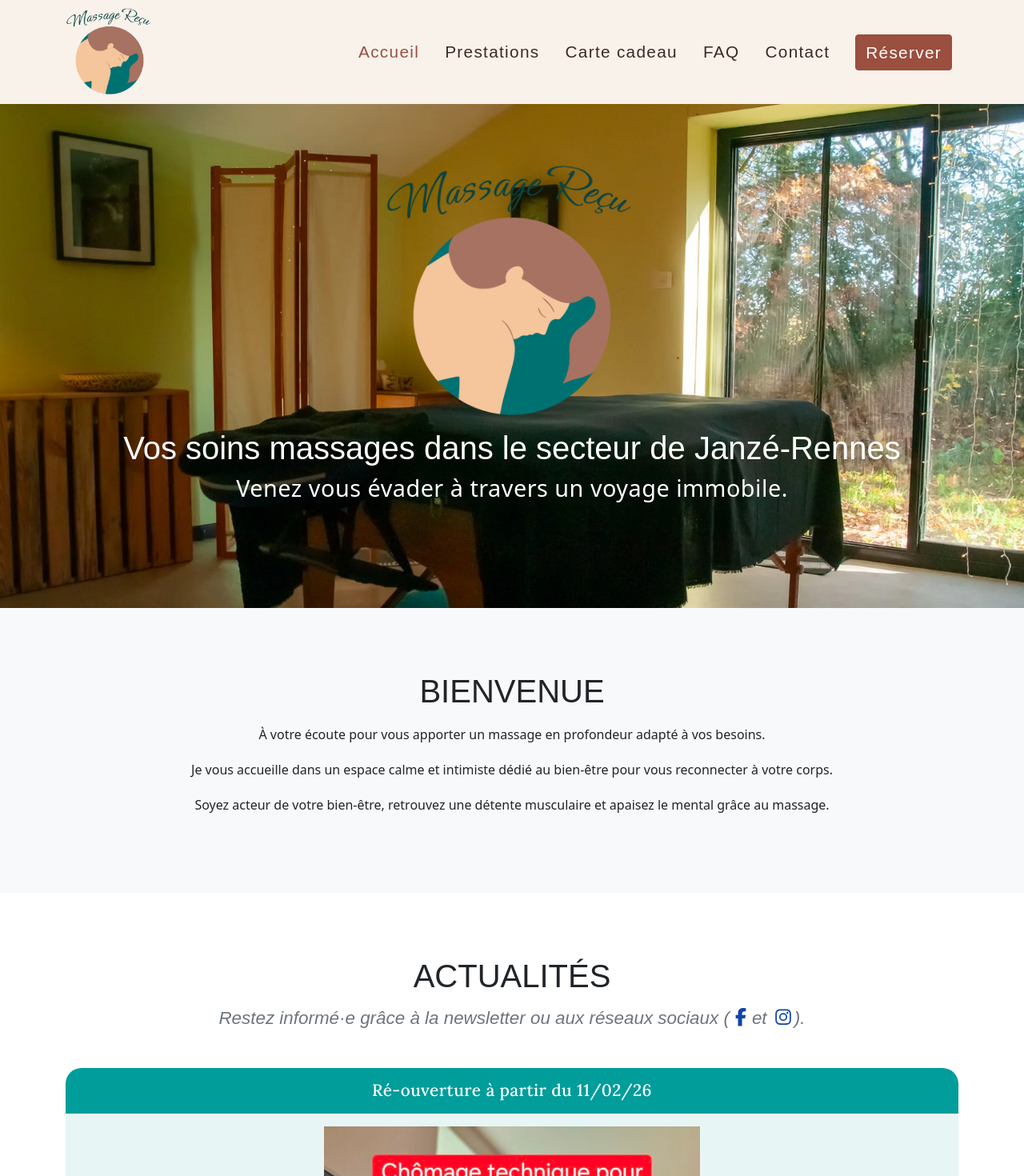
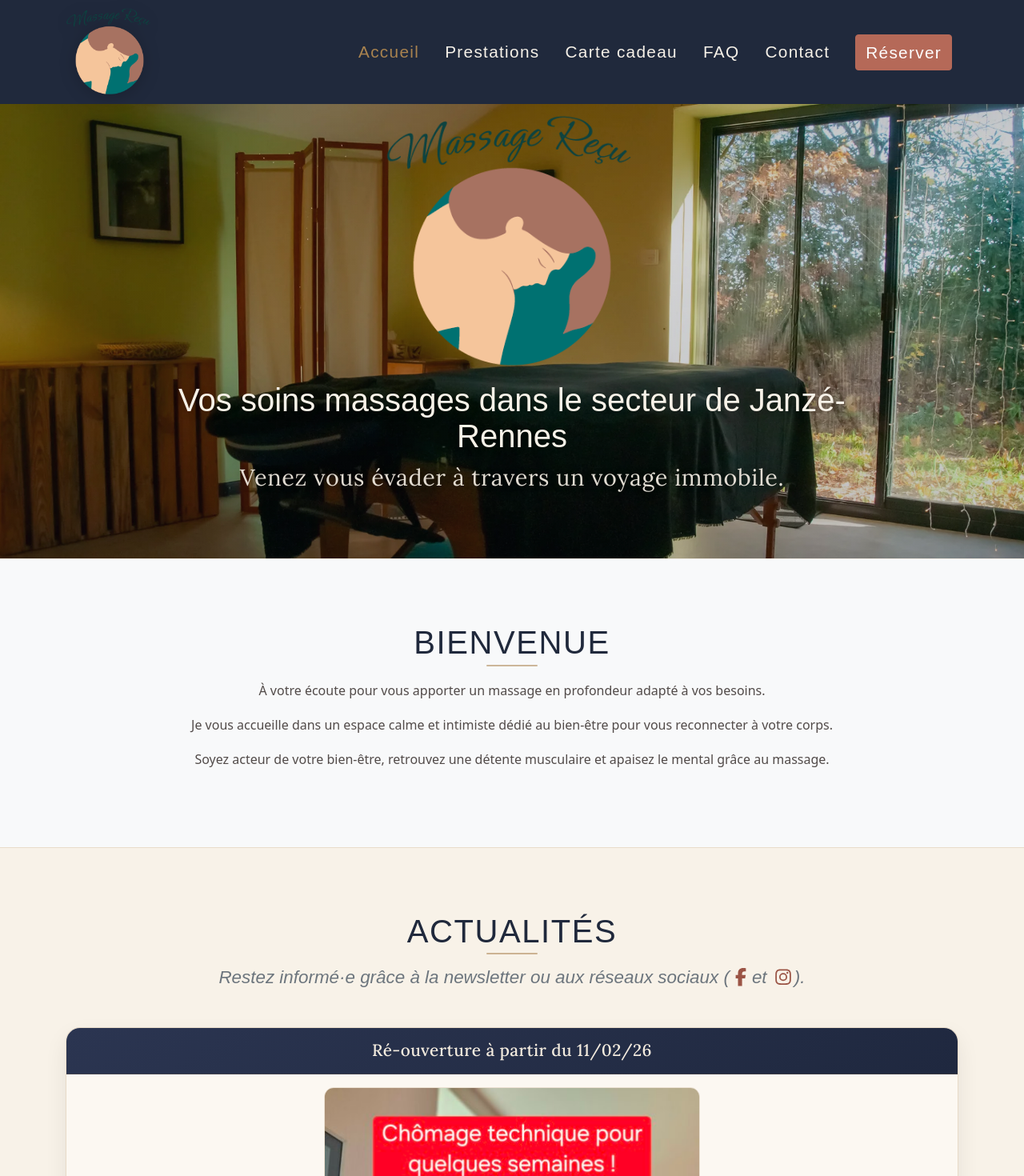
Before and after one commit to Arthurin/massagerecu-app, a Next.js app: page / in a window 1280 px wide. Shown: the top 1470 px of the page at 80% size. Built offline with nearby package versions, Linux system fonts and the light colour scheme; a web font is replaced by a local one.

Commit message:
1.2.22 Refonte complète du style visuel pour passer sur du bleu/doré

```diff
--- a/src/app/contact/page.tsx
+++ b/src/app/contact/page.tsx
@@ -13,7 +13,7 @@ export const metadata: Metadata = {
 
 export default function ContactPage() {
   return (
-    <section id="premiere-section" className="page-section bg-light">
+    <section id="premiere-section" className="page-section contact-page">
       <div className="container">
         <div className="text-center">
           <h1 className="section-heading text-uppercase">Me contacter</h1>
--- a/src/app/faq/page.tsx
+++ b/src/app/faq/page.tsx
@@ -6,7 +6,7 @@ export const metadata: Metadata = {
 
 export default function FAQPage() {
   return (
-    <section id="premiere-section" className="page-section bg-light">
+    <section id="premiere-section" className="page-section faq-page">
       <div className="container">
         <div className="text-center">
           <h1 className="section-heading text-uppercase">FAQ</h1>
--- a/src/app/page.tsx
+++ b/src/app/page.tsx
@@ -6,7 +6,7 @@ import NewsItem from "@/components/layout/NewsItem";
 
 export default function Home() {
   return (
-    <>
+    <div className="home-page">
       <header className="masthead">
         <div className="container-lg">
           <Image
@@ -208,6 +208,6 @@ export default function Home() {
           </div>
         </div>
       </section>
-    </>
+    </div>
   );
 }
--- a/src/app/prestations/page.tsx
+++ b/src/app/prestations/page.tsx
@@ -9,7 +9,7 @@ export const metadata: Metadata = {
 export default function Prestations() {
   return (
     <>
-      <section id="premiere-section" className="page-section bg-light">
+      <section id="premiere-section" className="page-section prestations-page">
         <div className="container-lg">
           <div className="text-center">
             <h1 className="section-heading text-uppercase">Tarifs</h1>
@@ -21,7 +21,7 @@ export default function Prestations() {
           <TableauMassages />
         </div>
       </section>
-      <section id="portfolio" className="page-section">
+      <section id="portfolio" className="page-section prestations-showcase">
         <div className="container-lg">
           <div className="text-center">
             <h1 className="section-heading text-uppercase">
--- a/src/styles/_global.scss
+++ b/src/styles/_global.scss
@@ -35,6 +35,12 @@ body {
     0 0 0 3px hsla(210, 96%, 45%, 25%), 0 1px 1px 0 rgba(0, 0, 0, 0.08);
   --focusErrorBoxShadow:
     0 0 0 3px hsla(0, 96%, 45%, 0.25), 0 1px 1px 0 rgba(0, 0, 0, 0.08);
+
+  // Premium surface tokens (content backgrounds)
+  --surface-1: #ffffff;
+  --surface-2: #fdfaf5;
+  --surface-3: #f8f2e8;
+  --surface-4: #fcf8f2;
 }
 
 // Force Lora for lower headings (overrides Bootstrap headings)
--- a/src/styles/components/_carte_cadeau.scss
+++ b/src/styles/components/_carte_cadeau.scss
@@ -207,12 +207,12 @@
 }
 
 .gift-page {
-  --gift-primary: #9a4f3f;
-  --gift-primary-deep: #6f362d;
+  --gift-primary: #b56958;
+  --gift-primary-deep: #9b5445;
   --gift-accent: #a9834f;
-  --gift-ink: #2b1f1b;
-  --gift-cream: #f6f1ec;
-  --gift-sand: #fbf7f3;
+  --gift-ink: #231a17;
+  --gift-cream: var(--surface-3);
+  --gift-sand: var(--surface-4);
   --gift-shadow:
     0 28px 80px rgba(0, 0, 0, 0.12), 0 6px 18px rgba(0, 0, 0, 0.08);
 
@@ -233,18 +233,18 @@
 .gift-hero {
   background:
     radial-gradient(
-      circle at 10% 5%,
-      rgba(255, 246, 235, 0.9) 0%,
-      rgba(255, 246, 235, 0.5) 32%,
-      rgba(255, 246, 235, 0) 68%
+      circle at 80% 0%,
+      rgba(198, 165, 107, 0.25) 0%,
+      rgba(198, 165, 107, 0.1) 32%,
+      rgba(198, 165, 107, 0) 68%
     ),
     radial-gradient(
-      circle at 82% 18%,
-      rgba(196, 168, 145, 0.35) 0%,
-      rgba(196, 168, 145, 0.15) 35%,
-      rgba(196, 168, 145, 0) 65%
+      circle at 8% 30%,
+      rgba(43, 58, 88, 0.18) 0%,
+      rgba(43, 58, 88, 0.08) 35%,
+      rgba(43, 58, 88, 0) 65%
     ),
-    linear-gradient(135deg, #f6efe7 0%, #fbf8f4 45%, #ffffff 100%);
+    linear-gradient(135deg, #f5f0e8 0%, #fbf8f2 45%, #ffffff 100%);
   padding: 5.5rem 0 4.5rem;
   position: relative;
   overflow: hidden;
@@ -258,7 +258,7 @@
   width: 420px;
   height: 420px;
   border-radius: 999px;
-  background: rgba(154, 79, 63, 0.12);
+  background: rgba(198, 165, 107, 0.2);
   filter: blur(0);
   z-index: 0;
 }
@@ -279,7 +279,7 @@
   text-transform: uppercase;
   font-size: 0.85rem;
   letter-spacing: 0.2em;
-  color: var(--gift-accent);
+  color: #3b4a70;
   margin-bottom: 1rem;
   font-family: var(--font-roboto), sans-serif;
 }
@@ -291,7 +291,7 @@
 
 .gift-hero__lead {
   font-size: 1.2rem;
-  color: rgba(43, 31, 27, 0.78);
+  color: rgba(35, 26, 23, 0.78);
   margin-bottom: 2rem;
   max-width: 520px;
 }
@@ -317,7 +317,7 @@
   padding: 0.85rem 1.9rem;
   font-weight: 600;
   letter-spacing: 0.02em;
-  box-shadow: 0px 5px 15px rgba(154, 79, 63, 0.45);
+  box-shadow: 0 8px 20px rgba(155, 84, 69, 0.34);
   transition:
     transform 0.25s ease,
     box-shadow 0.25s ease;
@@ -327,13 +327,13 @@
 .gift-hero__cta:hover,
 .gift-hero__cta:focus {
   transform: translateY(-2px);
-  box-shadow: 0 12px 24px rgba(154, 79, 63, 0.32);
+  box-shadow: 0 12px 24px rgba(155, 84, 69, 0.28);
   color: #ffffff;
 }
 
 .gift-hero__note {
   font-size: 0.95rem;
-  color: rgba(43, 31, 27, 0.7);
+  color: rgba(35, 26, 23, 0.7);
   text-align: center;
 }
 
@@ -372,7 +372,7 @@
 
 .gift-info {
   padding: 4.5rem 0;
-  background: #ffffff;
+  background: var(--surface-1);
 }
 
 .gift-info__grid {
@@ -383,7 +383,7 @@
 
 .gift-info__text p {
   font-size: 1.05rem;
-  color: rgba(43, 31, 27, 0.8);
+  color: rgba(35, 26, 23, 0.8);
 }
 
 .gift-info__highlights {
@@ -393,7 +393,7 @@
 }
 
 .gift-highlight {
-  border-left: 2px solid rgba(154, 79, 63, 0.2);
+  border-left: 2px solid rgba(198, 165, 107, 0.45);
   padding-left: 1.2rem;
 }
 
@@ -405,17 +405,17 @@
 
 .gift-highlight p {
   margin-bottom: 0;
-  color: rgba(43, 31, 27, 0.7);
+  color: rgba(35, 26, 23, 0.7);
 }
 
 .gift-info__card {
   background: var(--gift-sand);
   padding: 2rem;
   border-radius: 24px;
-  border: 1px solid rgba(154, 79, 63, 0.12);
+  border: 1px solid rgba(198, 165, 107, 0.16);
   box-shadow:
     0 24px 55px rgba(0, 0, 0, 0.08),
-    inset 0 0 0 1px rgba(169, 131, 79, 0.14);
+    inset 0 0 0 1px rgba(198, 165, 107, 0.18);
 }
 
 .gift-info__card h3 {
@@ -438,7 +438,7 @@
   grid-template-columns: 34px 1fr;
   gap: 0.8rem;
   align-items: start;
-  color: rgba(43, 31, 27, 0.8);
+  color: rgba(35, 26, 23, 0.8);
 }
 
 .gift-info__steps li::before {
@@ -448,33 +448,37 @@
   border-radius: 999px;
   display: grid;
   place-items: center;
-  background: rgba(154, 79, 63, 0.12);
-  color: var(--gift-accent);
+  background: rgba(198, 165, 107, 0.2);
+  color: #3b4a70;
   font-weight: 600;
 }
 
 .gift-info__eco {
-  background: #ffffff;
+  background: var(--surface-1);
   border-radius: 18px;
   padding: 1rem 1.2rem;
-  border: 1px dashed rgba(154, 79, 63, 0.2);
+  border: 1px dashed rgba(198, 165, 107, 0.35);
 }
 
 .gift-info__eco span {
   font-weight: 600;
   display: block;
   margin-bottom: 0.3rem;
-  color: var(--gift-accent);
+  color: #3b4a70;
 }
 
 .gift-info__eco p {
   margin-bottom: 0;
-  color: rgba(43, 31, 27, 0.7);
+  color: rgba(35, 26, 23, 0.7);
 }
 
 .gift-flow {
   padding: 4.5rem 0 5rem;
-  background: linear-gradient(160deg, #f7f2ec 0%, #ffffff 60%);
+  background: linear-gradient(
+    160deg,
+    var(--surface-3) 0%,
+    var(--surface-1) 60%
+  );
 }
 
 .gift-flow__header {
@@ -482,15 +486,15 @@
 }
 
 .gift-flow__header p {
-  color: rgba(43, 31, 27, 0.75);
+  color: rgba(35, 26, 23, 0.75);
 }
 
 .gift-flow__panel {
-  background: #ffffff;
+  background: var(--surface-1);
   border-radius: 28px;
   padding: 2.5rem;
   box-shadow: var(--gift-shadow);
-  border: 1px solid rgba(154, 79, 63, 0.12);
+  border: 1px solid rgba(198, 165, 107, 0.16);
 }
 
 .gift-flow__panel .carte-cadeau-component {
@@ -580,5 +584,5 @@
   width: 64px;
   height: 2px;
   border-radius: 999px;
-  background: rgba(169, 131, 79, 0.5);
+  background: rgba(198, 165, 107, 0.62);
 }
--- a/src/styles/components/_navbar.scss
+++ b/src/styles/components/_navbar.scss
@@ -8,11 +8,11 @@
 }
 
 #mainNav {
-  --nav-bg: #f8f2eb;
-  --nav-border: rgba(169, 131, 79, 0.26);
-  --nav-text: #3d2a25;
-  --nav-primary: #9a4f3f;
-  --nav-primary-deep: #6f362d;
+  --nav-bg: #20293c;
+  --nav-border: rgba(198, 165, 107, 0.24);
+  --nav-text: #f6f1e8;
+  --nav-primary: #b56958;
+  --nav-primary-deep: #9b5445;
   --nav-accent: #a9834f;
 
   padding-top: $menu-padding-small;
@@ -27,7 +27,7 @@
     font-weight: bold;
     color: var(--nav-accent);
     border-color: rgba(169, 131, 79, 0.45);
-    background: rgba(255, 255, 255, 0.75);
+    background: rgba(246, 241, 232, 0.08);
   }
 
   .navbar-toggler:focus {
@@ -40,6 +40,7 @@
     font-weight: $headings-font-weight;
     letter-spacing: $headings-letter-spacing;
     text-transform: uppercase;
+    filter: drop-shadow(0 3px 10px rgba(0, 0, 0, 0.2));
 
     img {
       height: $menu-logo-small;
@@ -64,7 +65,7 @@
         letter-spacing: $headings-letter-spacing;
 
         &.active {
-          color: var(--nav-primary);
+          color: var(--nav-accent);
         }
 
         &:hover {
@@ -86,8 +87,8 @@
       }
 
       .btnMenuCustom.btn-outline-primary {
-        color: var(--nav-primary-deep);
-        border-color: rgba(111, 54, 45, 0.45);
+        color: var(--nav-accent);
+        border-color: rgba(198, 165, 107, 0.45);
         background-color: transparent;
       }
 
@@ -112,7 +113,7 @@
       padding-top 0.3s ease-in-out,
       padding-bottom 0.3s ease-in-out,
       box-shadow 0.25s ease;
-    box-shadow: 0 8px 24px rgba(63, 42, 30, 0.1);
+    box-shadow: 0 12px 30px rgba(8, 14, 30, 0.36);
 
     .navbar-brand {
       font-size: 1.5em;
@@ -128,8 +129,8 @@
     &.navbar-shrink {
       padding-top: $menu-padding-bigscreen-sticky;
       padding-bottom: $menu-padding-bigscreen-sticky;
-      background-color: rgba(248, 242, 235, 0.98);
-      box-shadow: 0 10px 28px rgba(63, 42, 30, 0.16);
+      background-color: rgba(28, 38, 58, 0.96);
+      box-shadow: 0 14px 34px rgba(8, 14, 30, 0.46);
 
       .navbar-brand {
         font-size: 1.25em;
--- /dev/null
+++ b/src/styles/sections/_home_premium.scss
@@ -0,0 +1,172 @@
+//
+// Premium home page styling (v2)
+//
+
+.home-page {
+  --home-ink: #231a17;
+  --home-soft-ink: rgba(35, 26, 23, 0.78);
+  --home-encre: #20293c;
+  --home-primary: #b56958;
+  --home-primary-deep: #9b5445;
+  --home-accent: #a9834f;
+  --home-sand: var(--surface-3);
+  --home-ivory: var(--surface-2);
+  --home-card: var(--surface-4);
+}
+
+.home-page .masthead {
+  min-height: 80vh;
+  height: auto;
+  padding-top: clamp(8.6rem, 15vh, 10.4rem);
+  padding-bottom: clamp(3.6rem, 7vh, 5.2rem);
+  position: relative;
+  background-image:
+    linear-gradient(
+      to bottom,
+      rgba(10, 14, 24, 0.28) 0%,
+      rgba(10, 14, 24, 0.18) 44%,
+      rgba(10, 14, 24, 0.26) 100%
+    ),
+    url("/assets/img/background.webp");
+  background-repeat: no-repeat;
+  background-size: cover;
+  background-position: center;
+}
+
+.home-page .masthead .masthead-heading {
+  max-width: 940px;
+  margin: 0 auto 0.9rem;
+  line-height: 1.14;
+  color: #f8f2e8;
+  text-shadow: 0 2px 12px rgba(0, 0, 0, 0.28);
+}
+
+.home-page .masthead .masthead-subheading {
+  color: rgba(248, 242, 232, 0.9);
+  font-family: var(--font-lora), serif;
+  letter-spacing: 0.02em;
+  text-shadow: 0 1px 10px rgba(0, 0, 0, 0.22);
+}
+
+.home-page .section-heading {
+  color: var(--home-encre);
+  letter-spacing: 0.04em;
+  position: relative;
+  padding-bottom: 0.35rem;
+}
+
+.home-page .section-heading::after {
+  content: "";
+  width: 64px;
+  height: 2px;
+  position: absolute;
+  left: 50%;
+  transform: translateX(-50%);
+  bottom: 0;
+  border-radius: 999px;
+  background: rgba(169, 131, 79, 0.56);
+}
+
+.home-page #services.page-section {
+  background: var(--home-ivory) !important;
+  border-top: 1px solid rgba(169, 131, 79, 0.16);
+}
+
+.home-page #services .row p {
+  max-width: 940px;
+  margin: 0 auto 0.95rem;
+  color: var(--home-soft-ink);
+}
+
+.home-page #news.page-section {
+  background: var(--home-sand);
+  border-top: 1px solid rgba(169, 131, 79, 0.2);
+  border-bottom: 1px solid rgba(169, 131, 79, 0.2);
+}
+
+.home-page #news .section-subheading {
+  color: var(--home-soft-ink) !important;
+}
+
+.home-page #news .section-subheading .link-secondary {
+  color: var(--home-primary-deep) !important;
+}
+
+.home-page #news .section-subheading .link-secondary:hover {
+  color: var(--home-accent) !important;
+}
+
+.home-page .newsInfoContainer {
+  background: var(--home-card);
+  border-radius: 18px;
+  border: 1px solid rgba(169, 131, 79, 0.26);
+  box-shadow: 0 12px 28px rgba(16, 23, 38, 0.08);
+}
+
+.home-page .newsHeader {
+  background: linear-gradient(145deg, #2b3551 0%, #1f283f 100%);
+  border-bottom: 1px solid rgba(169, 131, 79, 0.2);
+}
+
+.home-page .newsHeader h3 {
+  color: #f4ecdf;
+  font-family: var(--font-lora), serif;
+}
+
+.home-page .newsBody {
+  color: var(--home-soft-ink);
+}
+
+.home-page .imageNews {
+  border-radius: 12px;
+  border: 1px solid rgba(169, 131, 79, 0.2);
+}
+
+.home-page .video-container {
+  border-radius: 16px;
+  overflow: hidden;
+  border: 1px solid rgba(169, 131, 79, 0.24);
+  box-shadow: 0 16px 34px rgba(16, 23, 38, 0.12);
+  background: #111825;
+}
+
+.home-page #about.page-section {
+  background: #ffffff;
+  border-top: 1px solid rgba(169, 131, 79, 0.16);
+}
+
+.home-page #about .section-subheading {
+  color: var(--home-soft-ink) !important;
+}
+
+.home-page #about .team-member img {
+  border-color: rgba(169, 131, 79, 0.32);
+  box-shadow: 0 16px 34px rgba(16, 23, 38, 0.14);
+}
+
+.home-page #about .text-justify p {
+  color: var(--home-soft-ink);
+}
+
+@media (max-width: 991px) {
+  .home-page .masthead {
+    min-height: 70vh;
+    padding-top: 8rem;
+  }
+}
+
+@media (max-width: 640px) {
+  .home-page .masthead {
+    padding-top: 7.2rem;
+    padding-bottom: 3rem;
+  }
+
+  .home-page .masthead .masthead-heading {
+    font-size: clamp(1.9rem, 6vw, 2.35rem);
+  }
+
+  .home-page .masthead .masthead-subheading {
+    font-size: 1.2rem;
+    line-height: 1.35;
+  }
+}
--- /dev/null
+++ b/src/styles/sections/_premium_pages.scss
@@ -0,0 +1,251 @@
+//
+// Premium styling for inner pages (FAQ, Contact, Prestations)
+//
+
+.faq-page,
+.contact-page,
+.prestations-page,
+.prestations-showcase {
+  --page-ink: #231a17;
+  --page-soft-ink: rgba(35, 26, 23, 0.75);
+  --page-primary: #b56958;
+  --page-primary-deep: #9b5445;
+  --page-accent: #a9834f;
+  --page-encre: #20293c;
+  --page-ivory: var(--surface-3);
+  --page-sand: var(--surface-4);
+}
+
+.faq-page,
+.contact-page,
+.prestations-page {
+  background:
+    radial-gradient(
+      circle at 86% 8%,
+      rgba(169, 131, 79, 0.16) 0%,
+      rgba(169, 131, 79, 0.06) 28%,
+      rgba(169, 131, 79, 0) 58%
+    ),
+    linear-gradient(155deg, var(--page-ivory) 0%, #ffffff 58%);
+
+  .section-heading {
+    color: var(--page-encre);
+    letter-spacing: 0.04em;
+  }
+
+  .section-subheading {
+    color: var(--page-soft-ink) !important;
+  }
+}
+
+.faq-page {
+  .accordion {
+    display: grid;
+    gap: 0.85rem;
+    max-width: 980px;
+    margin: 0 auto;
+  }
+
+  .accordion-item {
+    border: 1px solid rgba(169, 131, 79, 0.28);
+    border-radius: 16px;
+    overflow: hidden;
+    background: var(--surface-4);
+    box-shadow: 0 12px 26px rgba(28, 20, 16, 0.08);
+  }
+
+  .accordion-button {
+    font-family: var(--font-lora), serif;
+    font-size: 1.2rem;
+    line-height: 1.35;
+    color: var(--page-encre);
+    background: linear-gradient(140deg, #fffdf9 0%, #f6efe3 100%);
+    box-shadow: none;
+    padding: 1.05rem 1.25rem;
+  }
+
+  .accordion-button:not(.collapsed) {
+    color: #fff;
+    background: linear-gradient(145deg, #2c3650 0%, #20293c 100%);
+  }
+
+  .accordion-button:focus {
+    box-shadow: 0 0 0 0.2rem rgba(169, 131, 79, 0.24);
+  }
+
+  .accordion-button::after {
+    filter: saturate(0.8) hue-rotate(-8deg);
+  }
+
+  .accordion-body {
+    padding: 1.2rem 1.25rem 1.3rem;
+    color: var(--page-soft-ink);
+    background: #fff;
+  }
+}
+
+.contact-page {
+  .container-contact {
+    gap: 1.2rem;
+  }
+
+  .container-contact > .col-custom {
+    background: var(--surface-4);
+    border: 1px solid rgba(169, 131, 79, 0.28);
+    border-radius: 18px;
+    padding: 1.25rem 1.2rem;
+    box-shadow: 0 12px 26px rgba(28, 20, 16, 0.08);
+  }
+
+  .container-contact h4 {
+    color: var(--page-encre);
+    margin-bottom: 0.85rem;
+  }
+
+  ul#contact-list li {
+    margin-bottom: 0.35rem;
+  }
+
+  ul#contact-list a {
+    color: var(--page-primary-deep);
+  }
+
+  ul#contact-list a:hover {
+    color: var(--page-accent);
+    text-decoration-color: rgba(169, 131, 79, 0.55);
+  }
+
+  .align-icon {
+    color: var(--page-accent);
+  }
+
+  iframe {
+    width: 100%;
+    min-height: 380px;
+    border-radius: 18px;
+    border: 1px solid rgba(169, 131, 79, 0.3) !important;
+    box-shadow: 0 20px 40px rgba(20, 28, 48, 0.12);
+  }
+}
+
+.prestations-page {
+  .prestationsSection {
+    background: var(--surface-4);
+    border: 1px solid rgba(169, 131, 79, 0.32);
+    border-radius: 20px;
+    padding: 1rem;
+    box-shadow: 0 16px 34px rgba(20, 28, 48, 0.1);
+  }
+
+  .tableauMassages {
+    margin-bottom: 0;
+  }
+
+  .tableauMassages caption {
+    color: var(--page-encre);
+  }
+
+  .tableauMassages td,
+  .tableauMassages th {
+    border-color: rgba(32, 41, 60, 0.58);
+  }
+
+  .tableauMassages .massage_cat {
+    background: linear-gradient(135deg, #efe1cf 0%, #f7ebdb 100%);
+    color: var(--page-encre);
+  }
+
+  .tableauMassages th.colonnePrix {
+    background: var(--page-primary);
+    color: #fff;
+  }
+
+  .tableauMassages th.colonnePression,
+  .tableauMassages th.colonneTenue {
+    background: var(--page-encre);
+    color: #fff;
+  }
+
+  .tableauMassages .caseReserver:hover {
+    background-color: rgba(169, 131, 79, 0.2);
+  }
+}
+
+.prestations-showcase {
+  background:
+    radial-gradient(
+      circle at 12% 20%,
+      rgba(44, 54, 80, 0.1) 0%,
+      rgba(44, 54, 80, 0) 45%
+    ),
+    linear-gradient(160deg, var(--surface-3) 0%, var(--surface-1) 56%);
+
+  .section-heading {
+    color: var(--page-encre);
+    letter-spacing: 0.04em;
+  }
+
+  .section-subheading {
+    color: var(--page-soft-ink) !important;
+  }
+
+  .portfolio-item {
+    background: var(--surface-4);
+    border: 1px solid rgba(169, 131, 79, 0.26);
+    border-radius: 18px;
+    overflow: hidden;
+    box-shadow: 0 14px 34px rgba(20, 28, 48, 0.1);
+    transition:
+      transform 0.25s ease,
+      box-shadow 0.25s ease;
+  }
+
+  .portfolio-item:hover {
+    transform: translateY(-4px);
+    box-shadow: 0 22px 44px rgba(20, 28, 48, 0.16);
+  }
+
+  .portfolio-item img {
+    display: block;
+    width: 100%;
+    height: auto;
+  }
+
+  .portfolio-caption {
+    background: transparent;
+  }
+
+  .portfolio-caption-heading {
+    color: var(--page-encre);
+    margin-bottom: 0.55rem !important;
+  }
+
+  .portfolio-caption-subheading {
+    color: var(--page-soft-ink) !important;
+    font-style: normal !important;
+  }
+}
+
+@media (max-width: 767px) {
+  .faq-page .accordion-button {
+    font-size: 1.06rem;
+    padding: 0.95rem 1rem;
+  }
+
+  .faq-page .accordion-body {
+    padding: 1rem;
+  }
+
+  .contact-page .container-contact > .col-custom {
+    padding: 1rem;
+  }
+
+  .contact-page iframe {
+    min-height: 320px;
+  }
+
+  .prestations-page .prestationsSection {
+    padding: 0.7rem;
+    border-radius: 14px;
+  }
+}
--- a/src/styles/styles.scss
+++ b/src/styles/styles.scss
@@ -36,6 +36,8 @@
 @import "./sections/team.scss";
 @import "./sections/contact.scss";
 @import "./sections/footer.scss";
+@import "./sections/premium_pages.scss";
+@import "./sections/home_premium.scss";
 
 div.booking {
   background-color: green !important;
```
Also changed, not shown: src/styles/sections/_footer.scss (+21 -14 lines).
